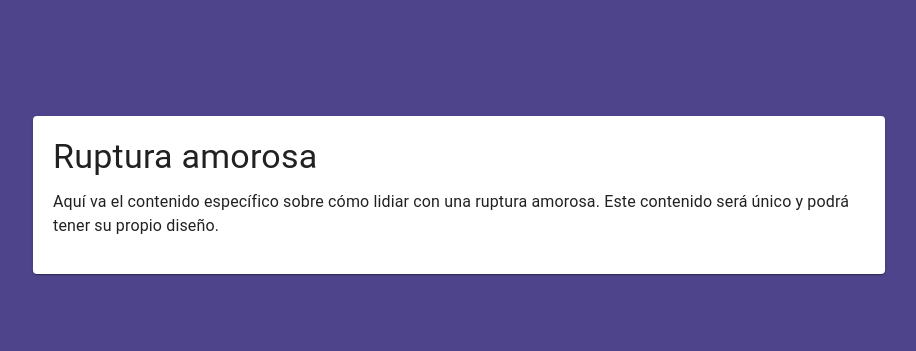
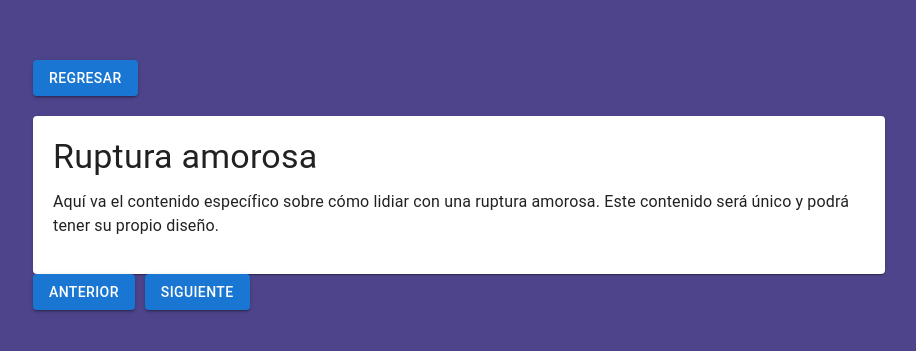
Before and after one commit to kathe109/HeartBeatPsychology2, a React (Create React App) app in the folder heartbeat/: page /categories/ruptura-amorosa in a window 1280 px wide. Shown: the part 215-566 px from the top of the page, without its empty margins (181-1097 px from the left). Built offline with nearby package versions, Linux system fonts and the light colour scheme.

Commit message:
sexto commit

```diff
--- a/heartbeat/src/pages/RupturaAmorosaPage.jsx
+++ b/heartbeat/src/pages/RupturaAmorosaPage.jsx
@@ -1,10 +1,25 @@
-// En src/pages/RupturaAmorosaPage.js
 import React from 'react';
-import { Typography, Container, Paper } from '@mui/material';
+import { useNavigate } from 'react-router-dom';
+import { Typography, Container, Paper, Button } from '@mui/material';
 
 const RupturaAmorosaPage = () => {
+  const navigate = useNavigate();
+
+  const handlePrev = () => {
+    navigate('/categories/baja-autoestima');  // Cambia esto según la categoría previa que quieras mostrar
+  };
+
+  const handleNext = () => {
+    navigate('/categories/perdi-a-mi-mejor-amigo');  // Cambia esto por la próxima categoría que quieras mostrar
+  };
+
+  const goBack = () => {
+    navigate('/categories');  // Regresar al listado principal de categorías
+  };
+
   return (
     <Container maxWidth="md">
+      <Button variant="contained" onClick={goBack}>Regresar</Button>
       <Paper style={{ padding: '20px', marginTop: '20px' }}>
         <Typography variant="h4" gutterBottom>Ruptura amorosa</Typography>
         <Typography paragraph>
@@ -12,6 +27,8 @@ const RupturaAmorosaPage = () => {
         </Typography>
         {/* Más contenido y elementos como imágenes, listas, etc. */}
       </Paper>
+      <Button variant="contained" onClick={handlePrev} style={{ marginRight: '10px' }}>Anterior</Button>
+      <Button variant="contained" onClick={handleNext}>Siguiente</Button>
     </Container>
   );
 };
```
